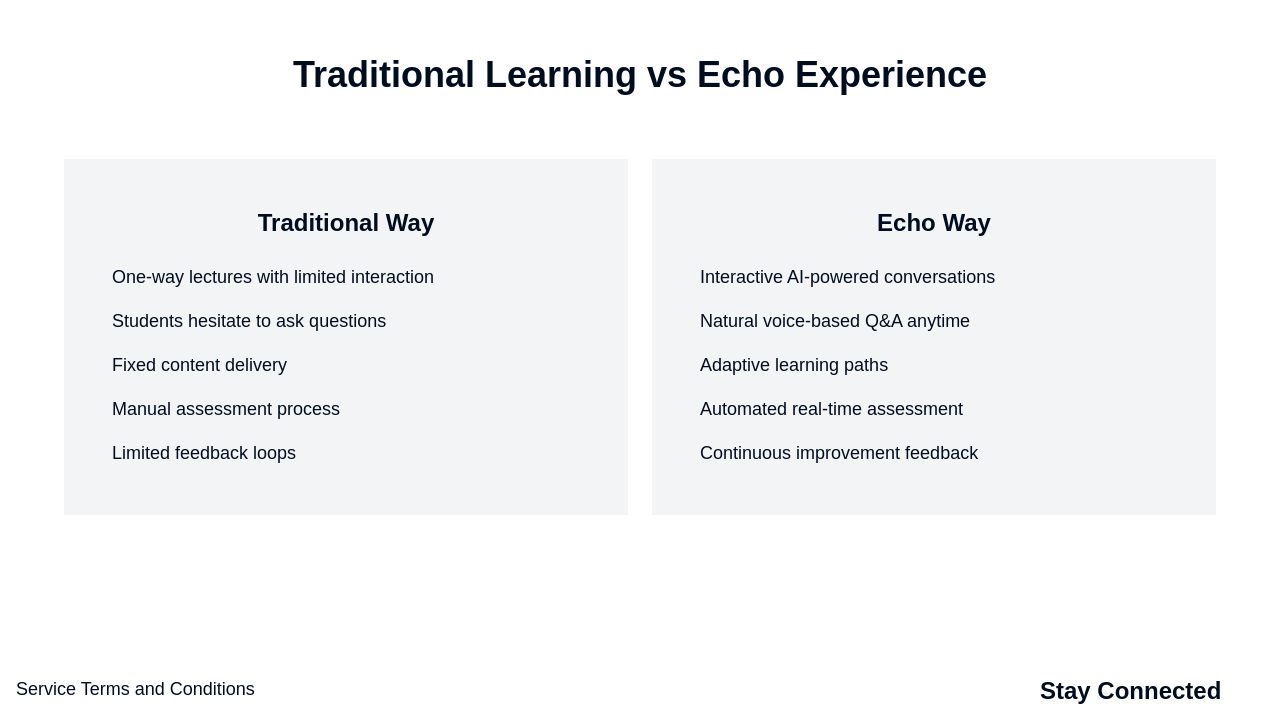
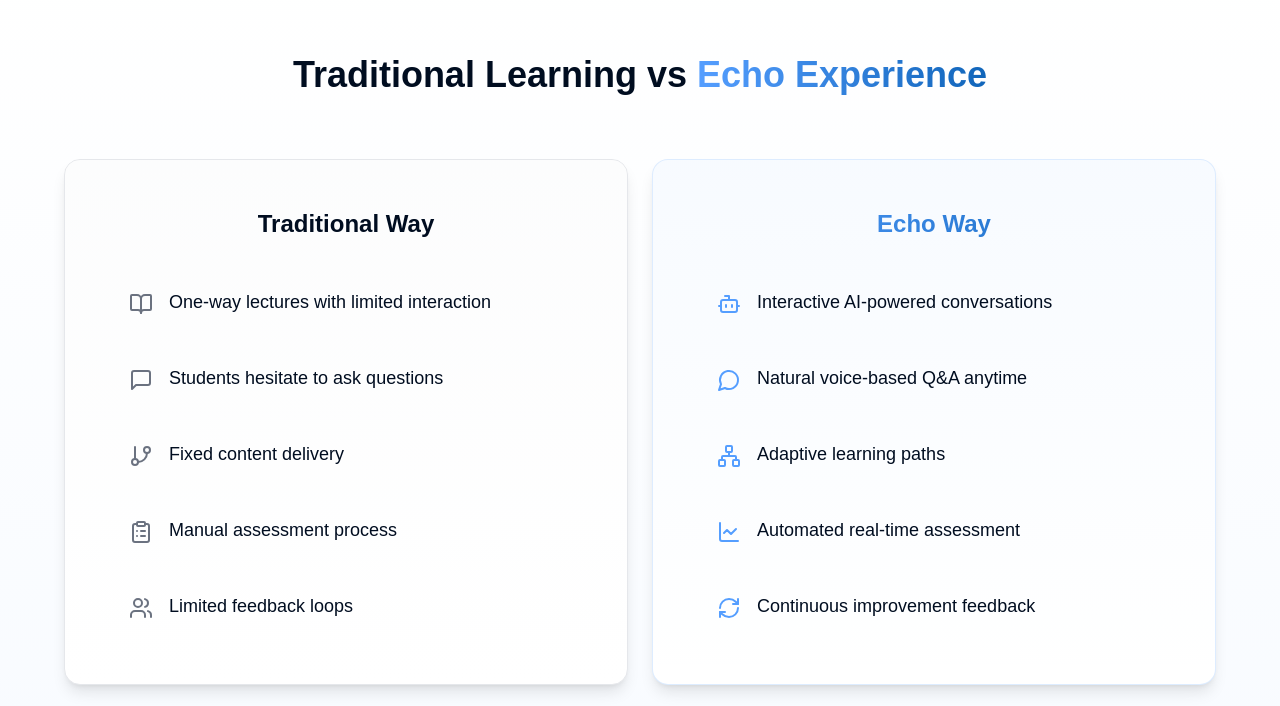
Before and after one commit to 10xR-AI/try-echo, a Next.js app: page / in a window 1280 px wide. Shown: the part 841-1547 px from the top of the page. Built offline with nearby package versions, Linux system fonts and the light colour scheme.

Commit message:
enhance comparision

```diff
--- a/app/components/ComparisionSection.tsx
+++ b/app/components/ComparisionSection.tsx
@@ -1,57 +1,111 @@
+'use client'
+
+import { motion } from "framer-motion"
+import { BookOpen, MessageSquare, Users, GitBranch, ClipboardList, Bot, MessageCircle, Network, LineChart, RefreshCw } from 'lucide-react'
+
 export default function ComparisonSection() {
+  const container = {
+    hidden: { opacity: 0 },
+    show: {
+      opacity: 1,
+      transition: {
+        staggerChildren: 0.1
+      }
+    }
+  }
+
+  const item = {
+    hidden: { opacity: 0, y: 20 },
+    show: { opacity: 1, y: 0 }
+  }
+
+
+
+  const ComparisonItem = ({ text, icon: Icon, isEcho = false }) => (
+    <motion.li
+      variants={item}
+      className={`flex items-start space-x-4 p-4 rounded-lg transition-all duration-300
+        ${isEcho ? 'hover:bg-[#66ABFF]/10' : 'hover:bg-gray-200'}`}
+    >
+      <Icon className={`h-6 w-6 mt-1 flex-shrink-0
+        ${isEcho ? 'text-[#559EFF]' : 'text-gray-500'}`}
+      />
+      <span className="text-lg text-rich-black">{text}</span>
+    </motion.li>
+  )
+
   return (
-      <section className="py-16 md:py-24 bg-white">
+    <section className="py-16 md:py-24 bg-gradient-to-b from-white to-[#F8FBFF]">
       <div className="container mx-auto px-4">
         {/* Section Title */}
-          <h2 className="text-3xl md:text-4xl font-bold text-rich-black text-center mb-12 md:mb-16">
-            Traditional Learning vs Echo Experience
-          </h2>
+        <motion.h2
+          initial={{ opacity: 0, y: 20 }}
+          whileInView={{ opacity: 1, y: 0 }}
+          viewport={{ once: true }}
+          transition={{ duration: 0.6 }}
+          className="text-3xl md:text-4xl font-bold text-rich-black text-center mb-12 md:mb-16"
+        >
+          Traditional Learning vs{' '}
+          <span className="bg-gradient-to-r from-[#559EFF] to-[#1065BA] bg-clip-text text-transparent">
+            Echo Experience
+          </span>
+        </motion.h2>
 
         {/* Comparison Grid */}
         <div className="grid md:grid-cols-2 gap-6 max-w-6xl mx-auto">
           {/* Traditional Way */}
-            <div className="bg-gray-100 p-8 md:p-12 rounded-lg">
-              <h3 className="text-2xl font-bold text-rich-black mb-6 text-center">Traditional Way</h3>
-              <ul className="space-y-4">
-                <li className="flex items-start">
-                  <span className="text-lg text-rich-black">One-way lectures with limited interaction</span>
-                </li>
-                <li className="flex items-start">
-                  <span className="text-lg text-rich-black">Students hesitate to ask questions</span>
-                </li>
-                <li className="flex items-start">
-                  <span className="text-lg text-rich-black">Fixed content delivery</span>
-                </li>
-                <li className="flex items-start">
-                  <span className="text-lg text-rich-black">Manual assessment process</span>
-                </li>
-                <li className="flex items-start">
-                  <span className="text-lg text-rich-black">Limited feedback loops</span>
-                </li>
-              </ul>
-            </div>
+          <motion.div
+            initial={{ opacity: 0, x: -20 }}
+            whileInView={{ opacity: 1, x: 0 }}
+            viewport={{ once: true }}
+            transition={{ duration: 0.6 }}
+            className="relative overflow-hidden rounded-2xl border border-gray-200 bg-white p-8 md:p-12 shadow-lg"
+          >
+            <div className="absolute inset-0 bg-gradient-to-b from-gray-50 to-transparent opacity-50" />
+            <h3 className="relative text-2xl font-bold text-rich-black mb-8 text-center">
+              Traditional Way
+            </h3>
+            <motion.ul
+              variants={container}
+              initial="hidden"
+              whileInView="show"
+              viewport={{ once: true }}
+              className="relative space-y-4"
+            >
+              <ComparisonItem text="One-way lectures with limited interaction" icon={BookOpen} />
+              <ComparisonItem text="Students hesitate to ask questions" icon={MessageSquare} />
+              <ComparisonItem text="Fixed content delivery" icon={GitBranch} />
+              <ComparisonItem text="Manual assessment process" icon={ClipboardList} />
+              <ComparisonItem text="Limited feedback loops" icon={Users} />
+            </motion.ul>
+          </motion.div>
 
           {/* Echo Way */}
-            <div className="bg-gray-100 p-8 md:p-12 rounded-lg">
-              <h3 className="text-2xl font-bold text-rich-black mb-6 text-center">Echo Way</h3>
-              <ul className="space-y-4">
-                <li className="flex items-start">
-                  <span className="text-lg text-rich-black">Interactive AI-powered conversations</span>
-                </li>
-                <li className="flex items-start">
-                  <span className="text-lg text-rich-black">Natural voice-based Q&A anytime</span>
-                </li>
-                <li className="flex items-start">
-                  <span className="text-lg text-rich-black">Adaptive learning paths</span>
-                </li>
-                <li className="flex items-start">
-                  <span className="text-lg text-rich-black">Automated real-time assessment</span>
-                </li>
-                <li className="flex items-start">
-                  <span className="text-lg text-rich-black">Continuous improvement feedback</span>
-                </li>
-              </ul>
-            </div>
+          <motion.div
+            initial={{ opacity: 0, x: 20 }}
+            whileInView={{ opacity: 1, x: 0 }}
+            viewport={{ once: true }}
+            transition={{ duration: 0.6 }}
+            className="relative overflow-hidden rounded-2xl border border-[#559EFF]/20 bg-white p-8 md:p-12 shadow-lg"
+          >
+            <div className="absolute inset-0 bg-gradient-to-b from-[#66ABFF]/5 to-transparent" />
+            <h3 className="relative text-2xl font-bold mb-8 text-center bg-gradient-to-r from-[#559EFF] to-[#1065BA] bg-clip-text text-transparent">
+              Echo Way
+            </h3>
+            <motion.ul
+              variants={container}
+              initial="hidden"
+              whileInView="show"
+              viewport={{ once: true }}
+              className="relative space-y-4"
+            >
+              <ComparisonItem text="Interactive AI-powered conversations" icon={Bot} isEcho />
+              <ComparisonItem text="Natural voice-based Q&A anytime" icon={MessageCircle} isEcho />
+              <ComparisonItem text="Adaptive learning paths" icon={Network} isEcho />
+              <ComparisonItem text="Automated real-time assessment" icon={LineChart} isEcho />
+              <ComparisonItem text="Continuous improvement feedback" icon={RefreshCw} isEcho />
+            </motion.ul>
+          </motion.div>
         </div>
       </div>
     </section>
```
Lines whose indentation alone changed are shown as unchanged.
